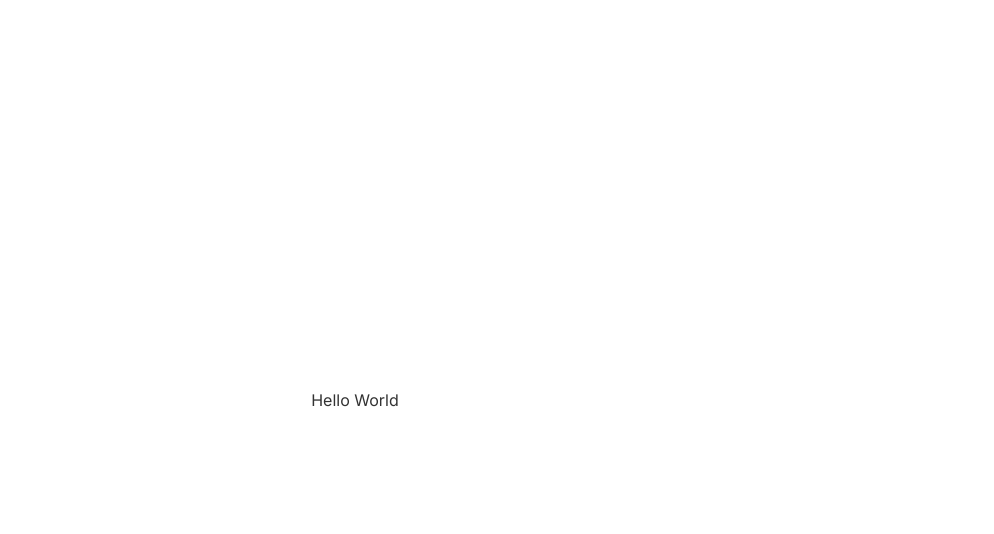
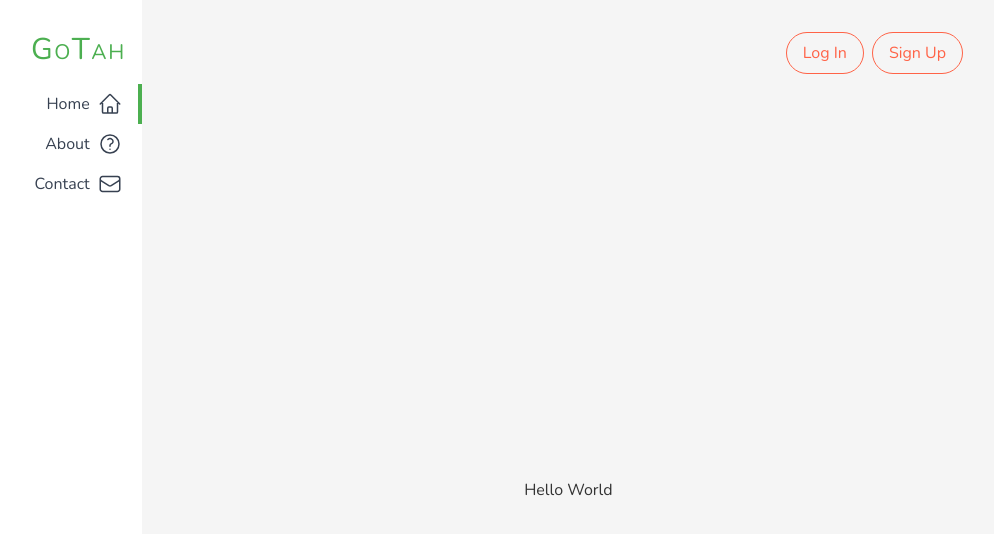
Before and after one commit to egomatsushita/recipe-manager, a Next.js app: page / in a window 1280 px wide. Shown: the top 534 px of the page, without its empty margins (285-1279 px from the left). Built offline with nearby package versions, Linux system fonts and the light colour scheme.

Commit message:
[RM-2] feat: Set up home page layout and navbar

```diff
--- a/app/layout.tsx
+++ b/app/layout.tsx
@@ -1,8 +1,9 @@
 import type { Metadata } from 'next'
-import { Inter } from 'next/font/google'
-import './globals.css'
+import { Nunito } from 'next/font/google'
+import '@/app/globals.css'
+import SideNav from '@/app/ui/sidenav'
 
-const inter = Inter({ subsets: ['latin'] })
+const nunito = Nunito({ subsets: ['latin'] })
 
 export const metadata: Metadata = {
   title: 'Gotah - Recipe Manager',
@@ -12,7 +13,22 @@ export const metadata: Metadata = {
 export default function RootLayout({ children }: { children: React.ReactNode }) {
   return (
     <html lang='en'>
-      <body className={inter.className}>{children}</body>
+      <body className={`${nunito.className} antialiased`}>
+        <div className='grid sm:grid-cols-3 h-full'>
+          {/* Header container */}
+          <div className='col-span-1 flex flex-col items-end mt-4'>
+            <SideNav />
+          </div>
+          {/* Body container */}
+          <main className='p-8 sm:col-span-2 bg-background'>
+            <div className='mb-4 flex gap-2 justify-end'>
+              <span className='btn-primary'>Log In</span>
+              <span className='btn-primary'>Sign Up</span>
+            </div>
+            {children}
+          </main>
+        </div>
+      </body>
     </html>
   )
 }
--- /dev/null
+++ b/app/ui/nav-links.tsx
@@ -0,0 +1,91 @@
+'use client'
+
+import Link from 'next/link'
+import clsx from 'clsx'
+import { usePathname } from 'next/navigation'
+
+export default function NavLinks() {
+  const pathname = usePathname()
+  const links = [
+    {
+      name: 'Home',
+      href: '/',
+      icon: (
+        <svg
+          xmlns='http://www.w3.org/2000/svg'
+          fill='none'
+          viewBox='0 0 24 24'
+          strokeWidth={1.5}
+          stroke='currentColor'
+          className='w-6 h-6'
+        >
+          <path
+            strokeLinecap='round'
+            strokeLinejoin='round'
+            d='m2.25 12 8.954-8.955c.44-.439 1.152-.439 1.591 0L21.75 12M4.5 9.75v10.125c0 .621.504 1.125 1.125 1.125H9.75v-4.875c0-.621.504-1.125 1.125-1.125h2.25c.621 0 1.125.504 1.125 1.125V21h4.125c.621 0 1.125-.504 1.125-1.125V9.75M8.25 21h8.25'
+          />
+        </svg>
+      ),
+    },
+    {
+      name: 'About',
+      href: '/about',
+      icon: (
+        <svg
+          xmlns='http://www.w3.org/2000/svg'
+          fill='none'
+          viewBox='0 0 24 24'
+          strokeWidth={1.5}
+          stroke='currentColor'
+          className='w-6 h-6'
+        >
+          <path
+            strokeLinecap='round'
+            strokeLinejoin='round'
+            d='M9.879 7.519c1.171-1.025 3.071-1.025 4.242 0 1.172 1.025 1.172 2.687 0 3.712-.203.179-.43.326-.67.442-.745.361-1.45.999-1.45 1.827v.75M21 12a9 9 0 1 1-18 0 9 9 0 0 1 18 0Zm-9 5.25h.008v.008H12v-.008Z'
+          />
+        </svg>
+      ),
+    },
+    {
+      name: 'Contact',
+      href: '/contact',
+      icon: (
+        <svg
+          xmlns='http://www.w3.org/2000/svg'
+          fill='none'
+          viewBox='0 0 24 24'
+          strokeWidth={1.5}
+          stroke='currentColor'
+          className='w-6 h-6'
+        >
+          <path
+            strokeLinecap='round'
+            strokeLinejoin='round'
+            d='M21.75 6.75v10.5a2.25 2.25 0 0 1-2.25 2.25h-15a2.25 2.25 0 0 1-2.25-2.25V6.75m19.5 0A2.25 2.25 0 0 0 19.5 4.5h-15a2.25 2.25 0 0 0-2.25 2.25m19.5 0v.243a2.25 2.25 0 0 1-1.07 1.916l-7.5 4.615a2.25 2.25 0 0 1-2.36 0L3.32 8.91a2.25 2.25 0 0 1-1.07-1.916V6.75'
+          />
+        </svg>
+      ),
+    },
+  ]
+
+  return (
+    <ul className='flex flex-col'>
+      {links.map((link) => (
+        <Link
+          key={link.name}
+          href={link.href}
+          className={clsx(
+            'flex justify-end gap-2 py-2 px-4 text-gray-700 border-r-4 hover:text-primary hover:border-primary',
+            {
+              'border-primary': pathname === link.href,
+              'border-white': pathname !== link.href,
+            },
+          )}
+        >
+          {link.name} {link.icon}
+        </Link>
+      ))}
+    </ul>
+  )
+}
--- /dev/null
+++ b/app/ui/sidenav.tsx
@@ -0,0 +1,9 @@
+import NavLinks from '@/app/ui/nav-links'
+export default function SideNav() {
+  return (
+    <nav className='flex flex-col items-end'>
+      <span className='text-primary text-3xl p-4 tracking-wider small-caps'>GoTah</span>
+      <NavLinks />
+    </nav>
+  )
+}
```
